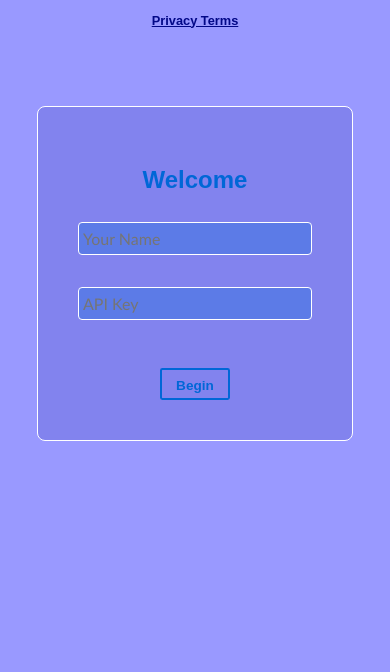
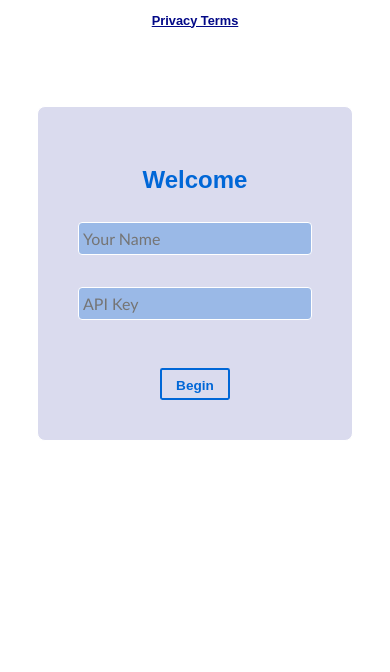
Before and after one commit to Dhela19/aiChatbot, a website: page index.html in a window 390 px wide. Shown: the part 172-844 px from the top of the page. Drawn offline with Linux system fonts and the light colour scheme.

Commit message:
Another Background Change

```diff
--- a/style.css
+++ b/style.css
@@ -132,7 +132,7 @@ input[type="text"]::placeholder{
         margin:0;
         padding:0;
         font-family: 'Poppins', sans-serif;
-        background: #99f;
+        background: #fff;
     }
     .body{
         height:auto;
```
